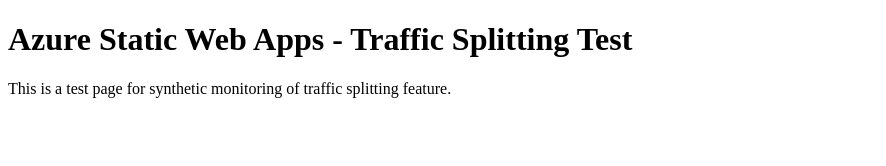
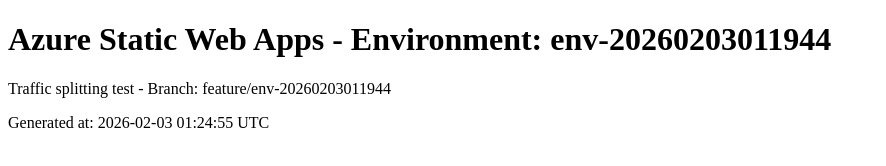
Before and after one commit to skylathadani-ms/synthetics-swa-traffic-20260203011944, a plain HTML site: page index.html in a window 1280 px wide. Shown: the whole page, without its empty margins (0-886 px from the left). Drawn offline with Linux system fonts and the light colour scheme.

Commit message:
Update index.html for env-20260203011944

```diff
--- a/index.html
+++ b/index.html
@@ -1,10 +1,11 @@
 <!DOCTYPE html>
 <html>
 <head>
-<title>Synthetics Test - Traffic Splitting</title>
+<title>Environment: env-20260203011944</title>
 </head>
 <body>
-<h1>Azure Static Web Apps - Traffic Splitting Test</h1>
-<p>This is a test page for synthetic monitoring of traffic splitting feature.</p>
+<h1>Azure Static Web Apps - Environment: env-20260203011944</h1>
+<p>Traffic splitting test - Branch: feature/env-20260203011944</p>
+<p>Generated at: 2026-02-03 01:24:55 UTC</p>
 </body>
 </html>
```
